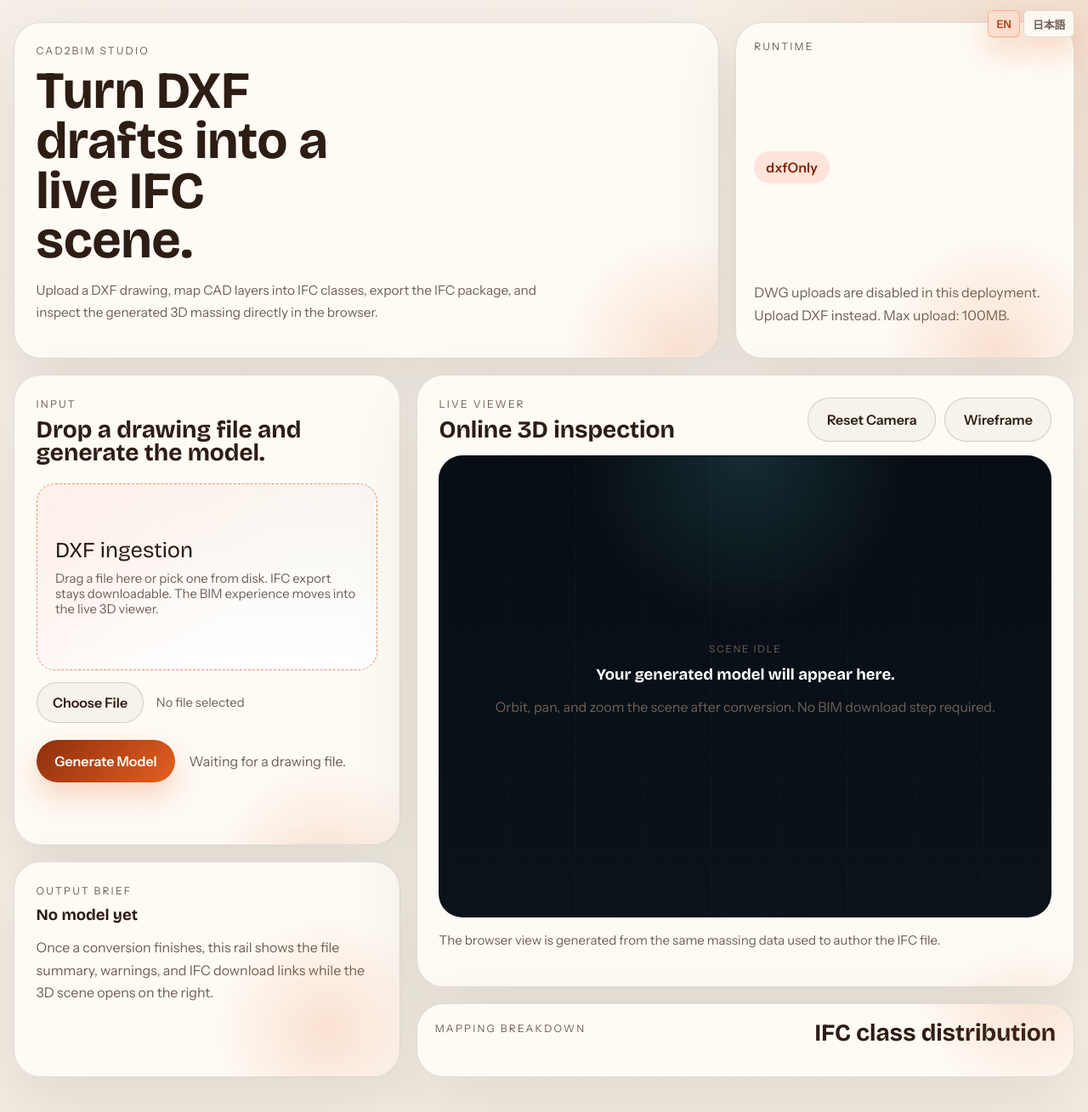
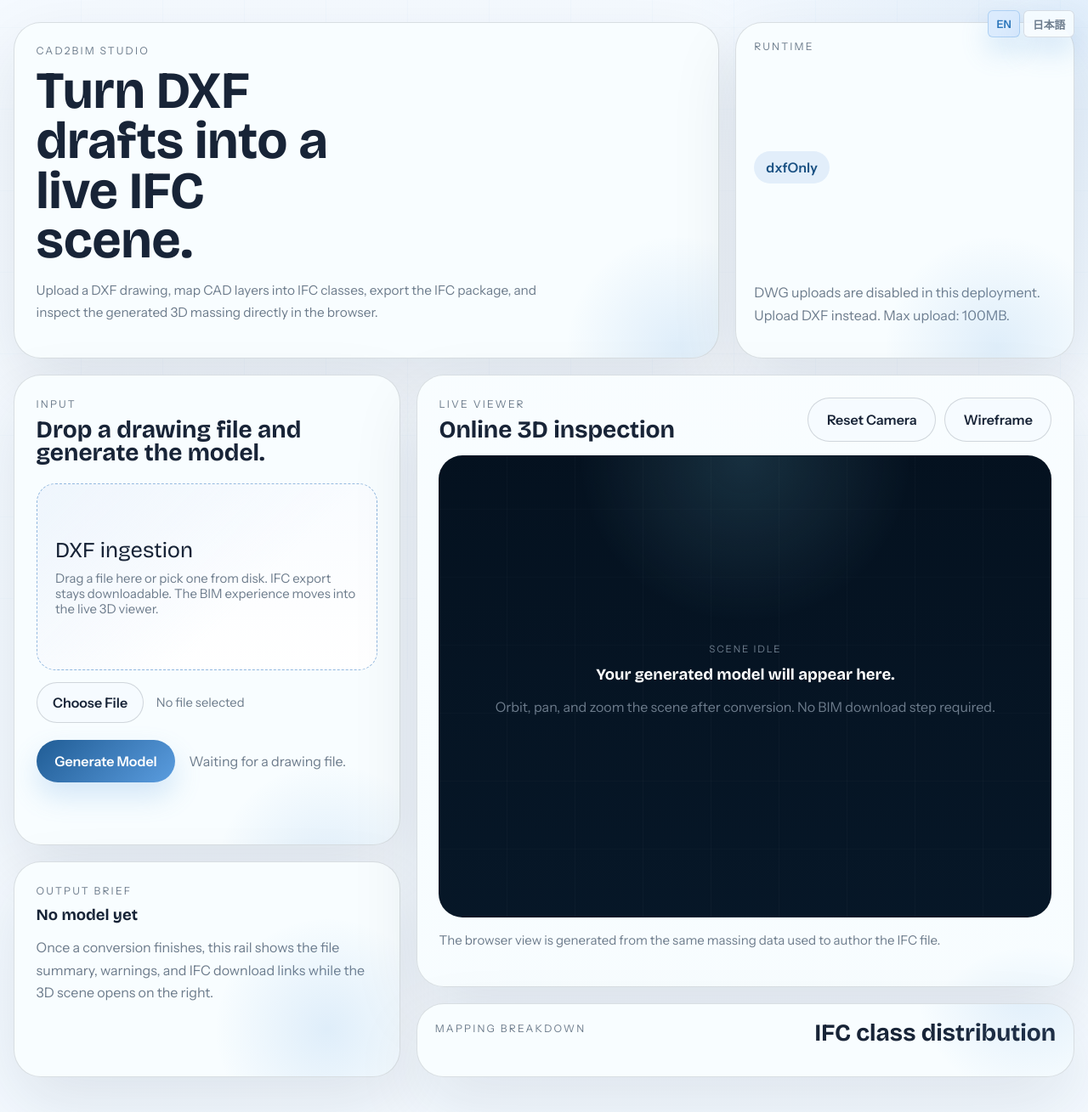
Before and after one commit to Kevinscsatoshi/ifcbim, a FastAPI app: page / in a window 1280 px wide. Shown: the whole page at 85% size. Run offline with FastAPI, Linux system fonts and the light colour scheme; some libraries are stand-ins or nearby versions.

Commit message:
Tweak UI palette to blue DXF-focused theme
Made-with: Cursor

```diff
--- a/static/styles.css
+++ b/static/styles.css
@@ -1,18 +1,19 @@
 :root {
   color-scheme: light;
-  --bg: oklch(0.95 0.015 80);
-  --surface: oklch(0.985 0.01 82);
-  --surface-strong: oklch(0.9 0.03 80);
-  --ink: oklch(0.25 0.03 50);
-  --muted: oklch(0.5 0.025 52);
-  --accent: oklch(0.65 0.18 42);
-  --accent-dark: oklch(0.52 0.16 38);
-  --teal: oklch(0.72 0.1 190);
+  /* Light neutral background with blue primary accents (Modely-style) */
+  --bg: oklch(0.98 0.01 250);
+  --surface: oklch(0.99 0.01 250);
+  --surface-strong: oklch(0.96 0.02 250);
+  --ink: oklch(0.26 0.04 260);
+  --muted: oklch(0.58 0.03 250);
+  --accent: oklch(0.68 0.12 250);
+  --accent-dark: oklch(0.55 0.13 250);
+  --teal: oklch(0.74 0.08 220);
   --line: color-mix(in oklab, var(--ink) 14%, transparent);
   --shadow: 0 30px 80px color-mix(in oklab, var(--ink) 10%, transparent);
   --radius-lg: 32px;
   --radius-md: 22px;
-  --viewer-bg: oklch(0.18 0.02 250);
+  --viewer-bg: oklch(0.2 0.04 250);
 }
 
 * {
```
